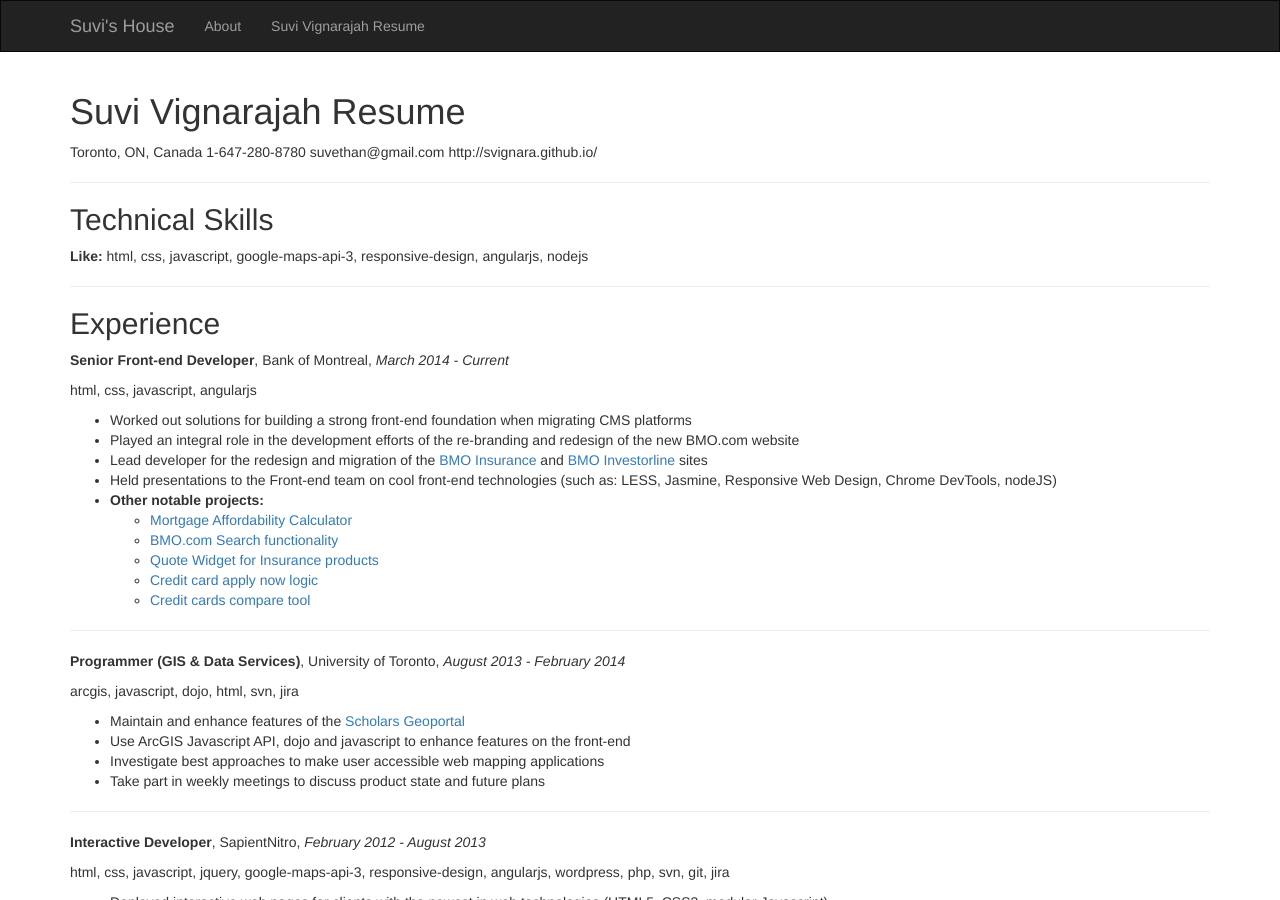
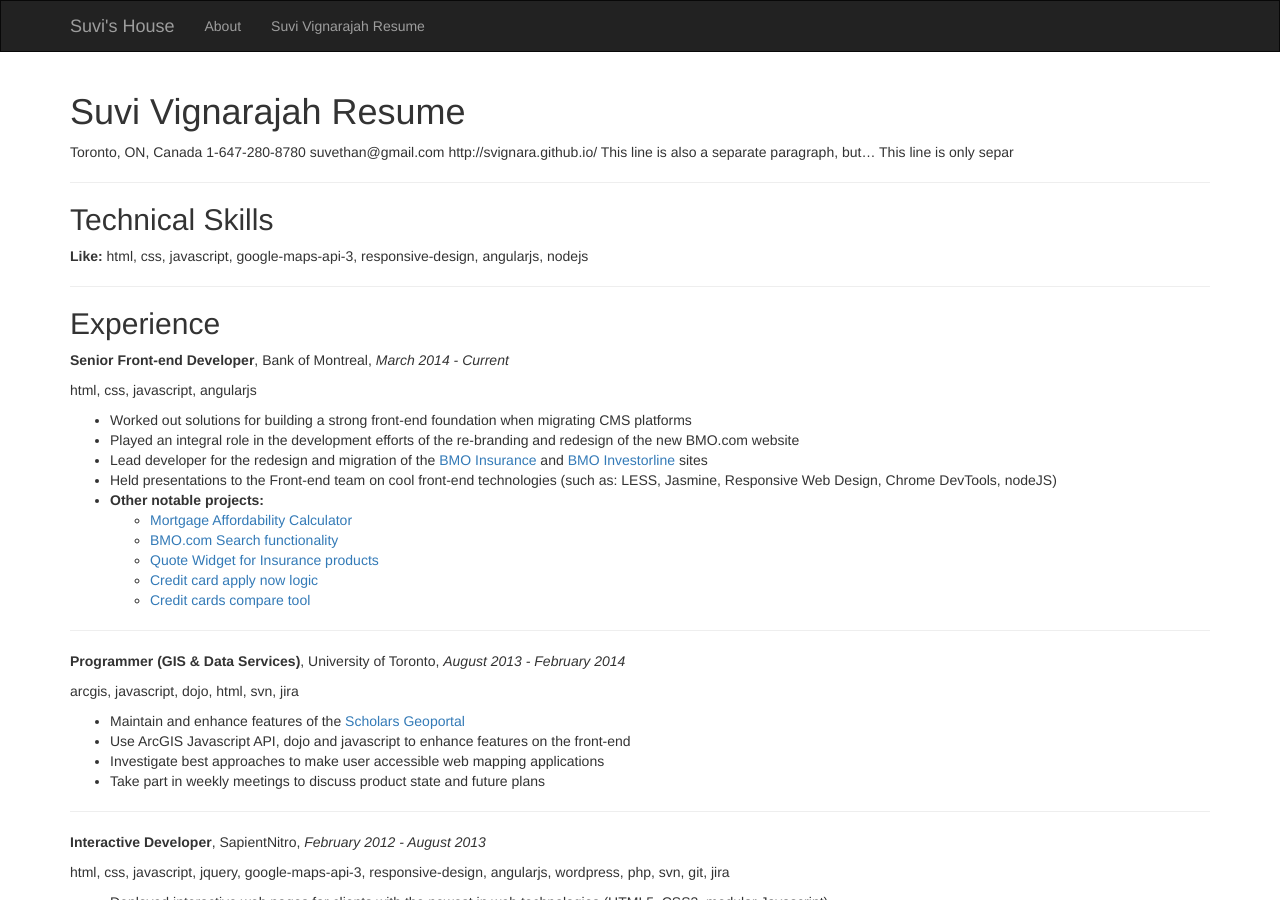
Before and after one commit to svignara/svignara.github.com, a Jekyll site: the page built from my-resume.md, in a window 1280 px wide and 900 px high. Built offline with Jekyll 4.4.1, drawn with Linux system fonts in a browser that asks for light colours.

Commit message:
Update my-resume.md

```diff
--- a/my-resume.md
+++ b/my-resume.md
@@ -8,7 +8,8 @@
 1-647-280-8780
 suvethan@gmail.com
 http://svignara.github.io/
-
+This line is also a separate paragraph, but...
+This line is only separ
 
 
 ---
```
